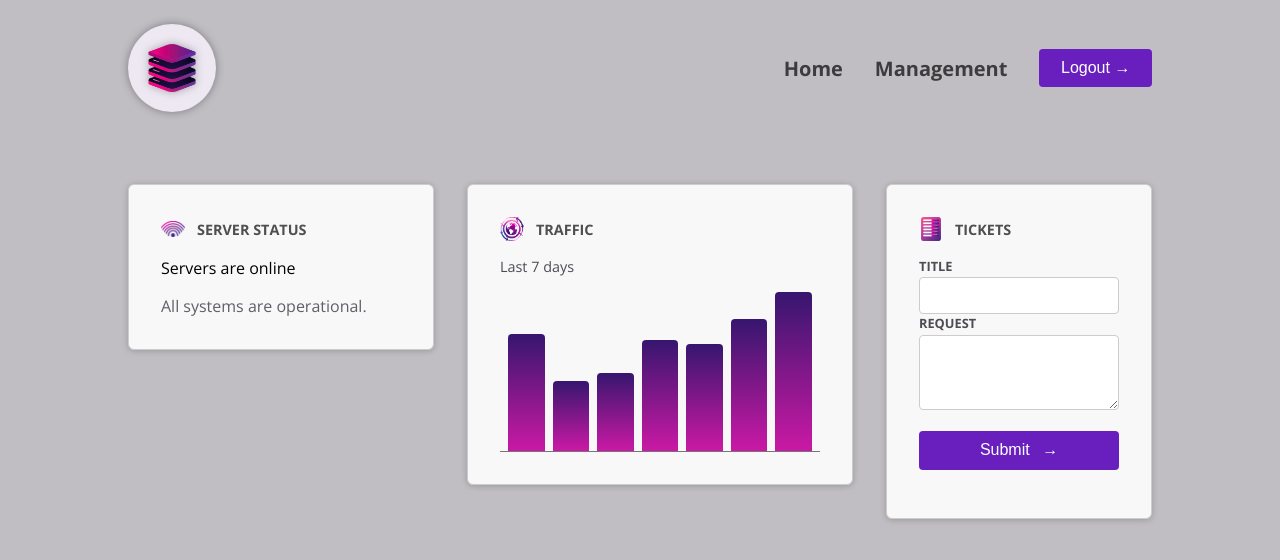
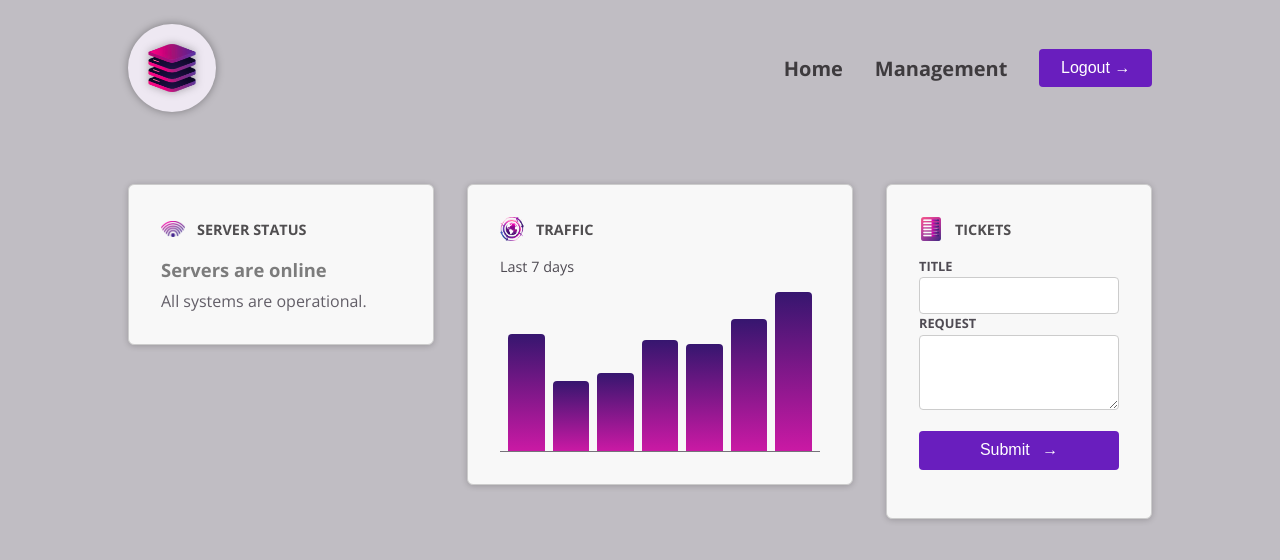
Before and after one commit to Mig-uel/angular-complete-guide, an Angular app in the folder components-deep-dive/: page / in a window 1280 px wide. Shown: the top 560 px of the page. Built offline with nearby package versions, Linux system fonts and the light colour scheme.

Commit message:
refactor: wrap server status messages in a div container
- Improved structure by enclosing status messages within a div
- Enhances readability and maintainability of the template

```diff
--- a/components-deep-dive/src/app/dashboard/server-status/server-status.component.html
+++ b/components-deep-dive/src/app/dashboard/server-status/server-status.component.html
@@ -1,3 +1,4 @@
+<div [class.status]="currentStatus === 'online'">
   @if (currentStatus === 'online') {
   <p>Servers are online</p>
   <p>All systems are operational.</p>
@@ -8,3 +9,4 @@
   <p>Server status is unknown</p>
   <p>Fetching server status failed.</p>
   }
+</div>
```
Lines whose indentation alone changed are shown as unchanged.
